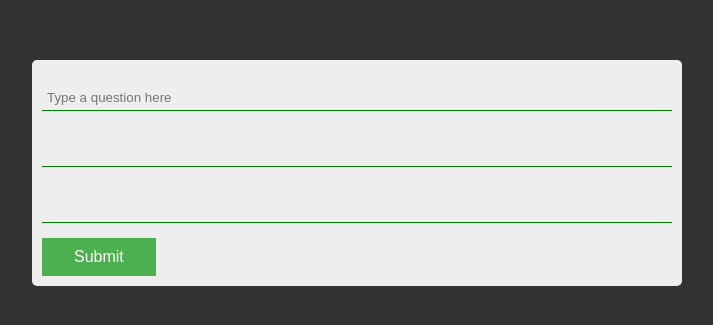
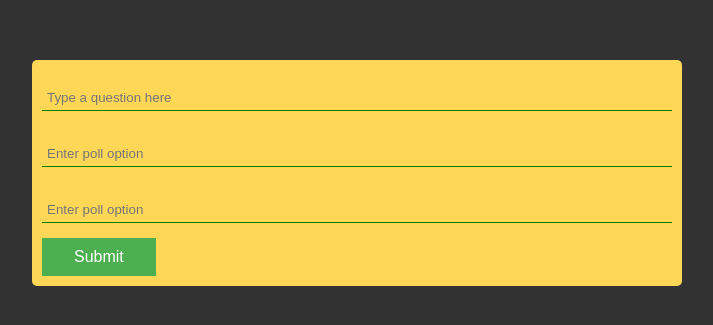
Before and after one commit to MarcDwyer/GoPoll, a React (Create React App) app: page / in a window 1280 px wide. Shown: the part 227-552 px from the top of the page, without its empty margins (283-996 px from the left). Built offline with nearby package versions, Linux system fonts and the light colour scheme; no server answers.

Commit message:
configuring backend for websocket rooms

```diff
--- a/src/components/CreatePoll/createpoll.scss
+++ b/src/components/CreatePoll/createpoll.scss
@@ -3,7 +3,7 @@
     width: 650px;
     display: flex;
     flex-direction: column;
-    background-color: #eee;
+    background-color: #ffd756;
     border-radius: 5px;
 
     .poll-content {
--- a/src/components/CreatePoll/createpoll.tsx
+++ b/src/components/CreatePoll/createpoll.tsx
@@ -28,7 +28,7 @@ class CreatePoll extends Component<{}, CState> {
         poll7: "",
         poll8: ""
     }
-    componentDidUpdate(prevProps: {}, prevState: CState) {
+    componentDidUpdate(prevProps: {}, prevState: CState ) {
         const { counter } = this.state
         const key = this.state[`poll${counter - 1}`]
         if (key && key.length > 0) this.setState({ counter: counter + 1 })
@@ -43,7 +43,7 @@ class CreatePoll extends Component<{}, CState> {
                             <input value={this.state[key]}
                                 key={key}
                                 onChange={(e) => this.setState({ [key]: e.target.value })}
-                                placeholder={key === "question" ? "Type a question here" : ""}
+                                placeholder={key === "question" ? "Type a question here" : "Enter poll option"}
                             />
                         )
                     })}
```
Also changed, not shown: 1 other file (tests, documents, lock files or other folders).
